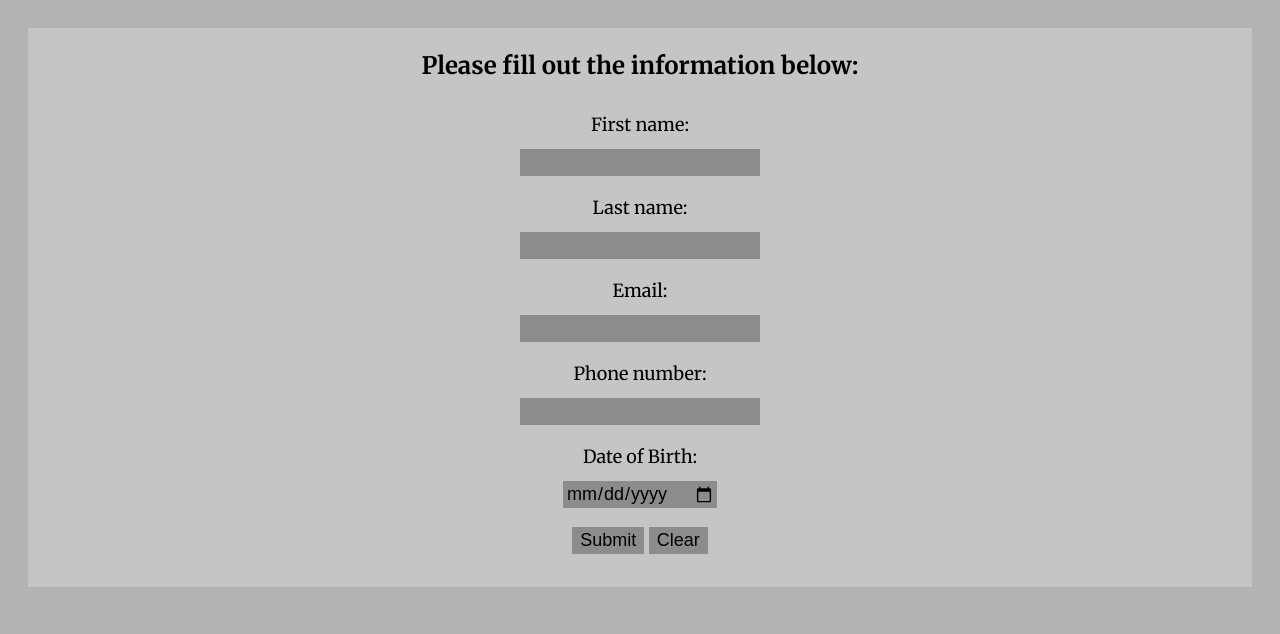
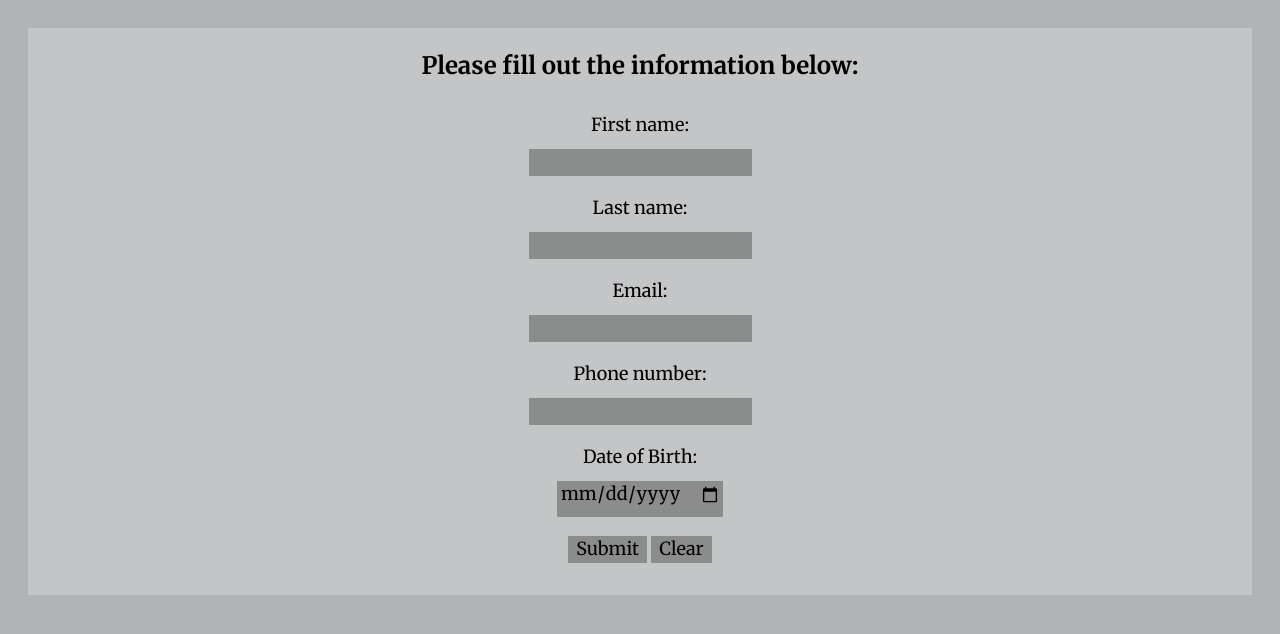
Before and after one commit to julia-honda/lab3, a plain HTML site: page index.html in a window 1280 px wide. Drawn offline with nearby package versions, Linux system fonts and the light colour scheme; files whose address does not match are found by name.

Commit message:
Add font to input to match the rest of the html font

```diff
--- a/assets/css/screen.css
+++ b/assets/css/screen.css
@@ -32,9 +32,15 @@ li {
   padding-bottom: 1em; /*18/18=1em */
 }
 
+[type="date"] {
+  padding-bottom: 0.5em; /*9/18=0.5em */
+}
+
 button, input {
+  font-family: Merriweather, "Hoefler Text", Georgia, "Times New Roman", Times, Roman, serif;
   border-color: transparent;
   background-color: #8b8c8c;
+  overflow: visible;
 }
 
 @media screen and (min-width: 336px) {
```
